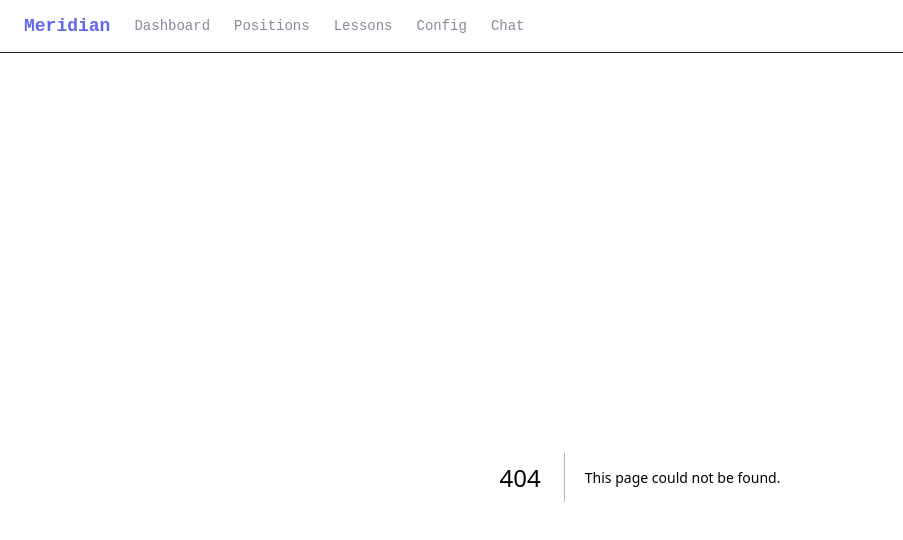
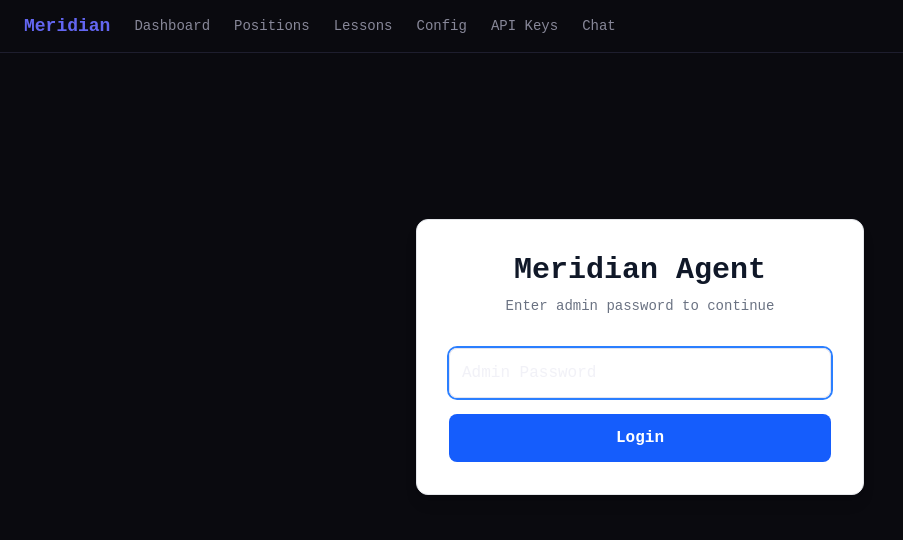
Before and after one commit to rfq13/nexdoim, a Next.js app: page /login in a window 1280 px wide. Before the commit this address had no page. Shown: the top 540 px of the page, without its empty margins (0-903 px from the left). Built offline with nearby package versions, Linux system fonts and the light colour scheme.

Commit message:
feat: implement password-based authentication and secrets management UI

```diff
--- /dev/null
+++ b/src/app/api/auth/login/route.ts
@@ -0,0 +1,31 @@
+import { NextResponse } from "next/server";
+import { cookies } from "next/headers";
+
+export async function POST(req: Request) {
+  try {
+    const { password } = await req.json();
+    // Hardcoded static password at backend (bypassing dynamic configs)
+    const expectedPassword = process.env.ADMIN_PASSWORD || "meridian123";
+
+    if (!expectedPassword) {
+      return NextResponse.json(
+        { error: "ADMIN_PASSWORD is not configured in DB or .env" },
+        { status: 500 }
+      );
+    }
+
+    if (password === expectedPassword) {
+      (await cookies()).set("admin_token", "authenticated", {
+        path: "/",
+        httpOnly: true,
+        sameSite: "strict",
+        maxAge: 60 * 60 * 24 * 7, // 7 days
+      });
+      return NextResponse.json({ success: true });
+    }
+
+    return NextResponse.json({ error: "Invalid password" }, { status: 401 });
+  } catch (error) {
+    return NextResponse.json({ error: "Server error" }, { status: 500 });
+  }
+}
--- a/src/app/layout.tsx
+++ b/src/app/layout.tsx
@@ -16,6 +16,7 @@ export default function RootLayout({ children }: { children: React.ReactNode })
           <a href="/positions" className="text-sm text-[var(--muted)] hover:text-[var(--text)]">Positions</a>
           <a href="/lessons" className="text-sm text-[var(--muted)] hover:text-[var(--text)]">Lessons</a>
           <a href="/config" className="text-sm text-[var(--muted)] hover:text-[var(--text)]">Config</a>
+          <a href="/secrets" className="text-sm text-[var(--muted)] hover:text-[var(--text)]">API Keys</a>
           <a href="/chat" className="text-sm text-[var(--muted)] hover:text-[var(--text)]">Chat</a>
         </nav>
         <main className="p-6 max-w-7xl mx-auto">{children}</main>
--- /dev/null
+++ b/src/app/login/page.tsx
@@ -0,0 +1,70 @@
+"use client";
+
+import { useState } from "react";
+import { useRouter } from "next/navigation";
+
+export default function LoginPage() {
+  const [password, setPassword] = useState("");
+  const [error, setError] = useState("");
+  const [loading, setLoading] = useState(false);
+  const router = useRouter();
+
+  async function handleLogin(e: React.FormEvent) {
+    e.preventDefault();
+    setLoading(true);
+    setError("");
+
+    try {
+      const res = await fetch("/api/auth/login", {
+        method: "POST",
+        headers: { "Content-Type": "application/json" },
+        body: JSON.stringify({ password }),
+      });
+
+      if (res.ok) {
+        window.location.href = "/";
+      } else {
+        const data = await res.json();
+        setError(data.error || "Login failed");
+      }
+    } catch {
+      setError("Network error");
+    } finally {
+      setLoading(false);
+    }
+  }
+
+  return (
+    <div className="flex flex-col items-center justify-center h-[70vh]">
+      <div className="max-w-md w-full p-8 bg-white dark:bg-gray-800 rounded-xl shadow-lg border border-gray-200 dark:border-gray-700">
+        <h1 className="text-3xl font-bold text-center mb-2 text-gray-900 dark:text-gray-100">
+          Meridian Agent
+        </h1>
+        <p className="text-sm text-center text-gray-500 mb-8">
+          Enter admin password to continue
+        </p>
+
+        <form onSubmit={handleLogin} className="space-y-4">
+          <div>
+            <input
+              type="password"
+              placeholder="Admin Password"
+              className="w-full p-3 border rounded-lg dark:bg-gray-900 dark:border-gray-600 focus:outline-none focus:ring-2 focus:ring-blue-500"
+              value={password}
+              onChange={(e) => setPassword(e.target.value)}
+              autoFocus
+            />
+          </div>
+          {error && <p className="text-red-500 text-sm text-center">{error}</p>}
+          <button
+            type="submit"
+            disabled={loading}
+            className="w-full p-3 bg-blue-600 hover:bg-blue-700 text-white font-semibold rounded-lg transition-colors disabled:opacity-50"
+          >
+            {loading ? "Authenticating..." : "Login"}
+          </button>
+        </form>
+      </div>
+    </div>
+  );
+}
--- a/src/app/secrets/page.tsx
+++ b/src/app/secrets/page.tsx
@@ -8,6 +8,20 @@ interface Secret {
   key: string;
   value: string;
 }
+
+const EXPECTED_KEYS = [
+  "OLLAMA_HOST",
+  "OLLAMA_MODEL",
+  "OLLAMA_FALLBACK_MODEL",
+  "OLLAMA_API_KEY",
+  "LLM_API_KEY",
+  "OPENROUTER_API_KEY",
+  "TELEGRAM_BOT_TOKEN",
+  "RPC_URL",
+  "WALLET_PRIVATE_KEY",
+  "HELIUS_API_KEY",
+  "DRY_RUN"
+];
 
 export default function SecretsPage() {
   const [secrets, setSecrets] = useState<Secret[]>([]);
@@ -27,7 +41,17 @@ export default function SecretsPage() {
     try {
       const res = await fetch("/api/secrets");
       const data = await res.json();
-      setSecrets(Array.isArray(data) ? data : []);
+      const existing = Array.isArray(data) ? data : [];
+
+      const merged = EXPECTED_KEYS.map((k) => {
+        const found = existing.find((s: Secret) => s.key === k);
+        return found || { id: k, key: k, value: "" };
+      });
+      existing.forEach((s: Secret) => {
+        if (!EXPECTED_KEYS.includes(s.key)) merged.push(s);
+      });
+
+      setSecrets(merged);
     } catch (e) {
       console.error("Failed to fetch secrets", e);
     } finally {
@@ -134,8 +158,8 @@ export default function SecretsPage() {
                     autoFocus
                   />
                 ) : (
-                  <span className="ml-4 text-gray-500 font-mono text-sm">
-                    {s.value}
+                  <span className={`ml-4 font-mono text-sm ${s.value ? "text-gray-500" : "text-red-500 font-bold"}`}>
+                    {s.value ? s.value : "[NOT CONFIGURED]"}
                   </span>
                 )}
               </div>
@@ -160,18 +184,20 @@ export default function SecretsPage() {
                     <button
                       onClick={() => {
                         setEditingKey(s.key);
-                        setEditValue("********");
+                        setEditValue("");
                       }}
                       className="px-3 py-1 bg-blue-600 text-white rounded text-sm"
                     >
-                      Edit
+                      {s.value ? "Edit" : "Set Value"}
                     </button>
+                    {s.value && (
                       <button
                         onClick={() => deleteSecret(s.key)}
                         className="px-3 py-1 bg-red-600 text-white rounded text-sm"
                       >
                         Delete
                       </button>
+                    )}
                   </>
                 )}
               </div>
--- /dev/null
+++ b/src/middleware.ts
@@ -0,0 +1,28 @@
+import { NextResponse } from "next/server";
+import type { NextRequest } from "next/server";
+
+export function middleware(request: NextRequest) {
+  const token = request.cookies.get("admin_token")?.value;
+  const isLoginPage = request.nextUrl.pathname.startsWith("/login");
+  const isAuthApi = request.nextUrl.pathname.startsWith("/api/auth");
+  const isTelegramWebhook = request.nextUrl.pathname.startsWith("/api/telegram");
+
+  if (isLoginPage || isAuthApi || isTelegramWebhook) {
+    return NextResponse.next();
+  }
+
+  if (!token || token !== "authenticated") {
+    if (request.nextUrl.pathname.startsWith("/api")) {
+      return NextResponse.json({ error: "Unauthorized" }, { status: 401 });
+    }
+    return NextResponse.redirect(new URL("/login", request.url));
+  }
+
+  return NextResponse.next();
+}
+
+export const config = {
+  matcher: [
+    "/((?!_next/static|_next/image|favicon.ico|sitemap.xml|robots.txt).*)",
+  ],
+};
```
Lines whose indentation alone changed are shown as unchanged.
